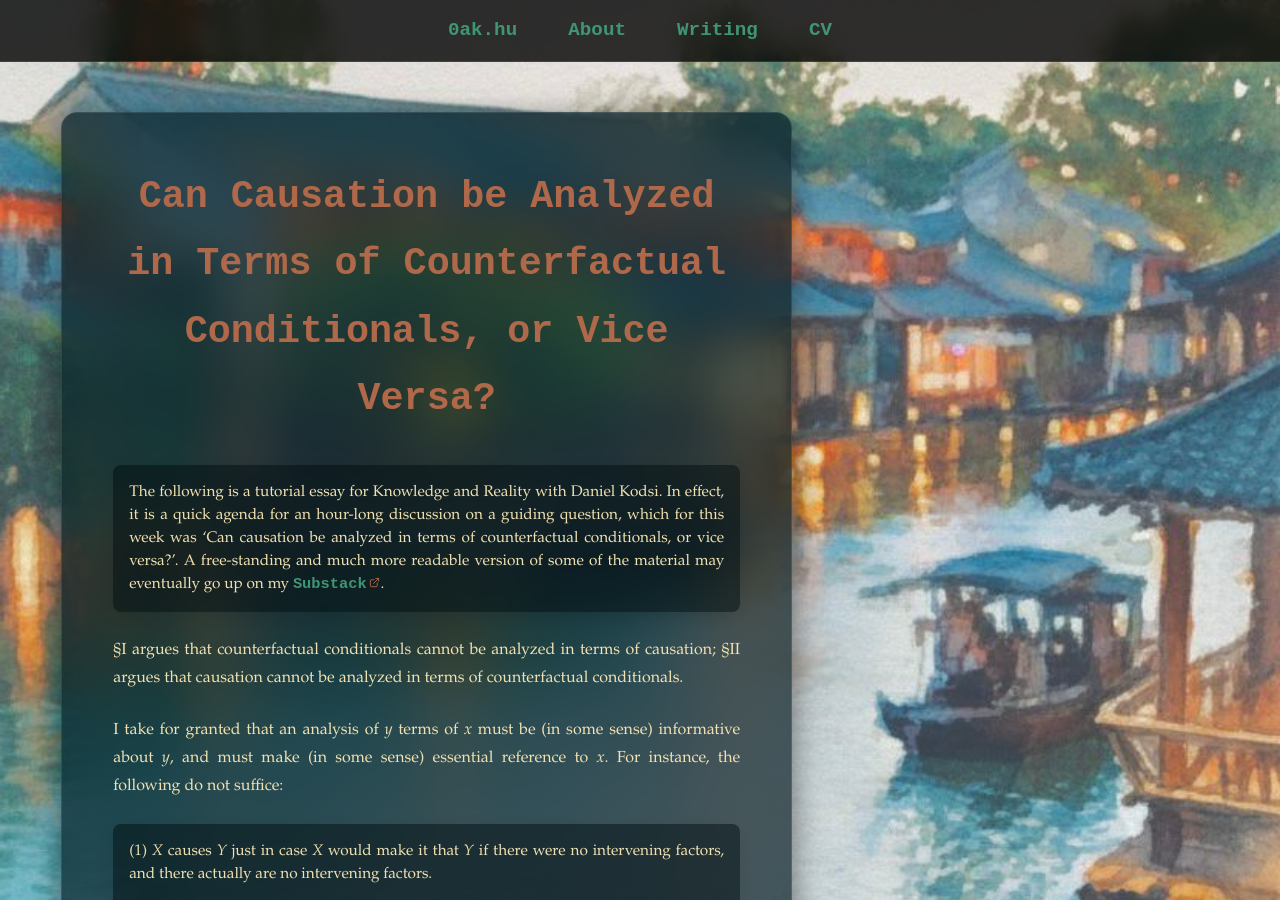
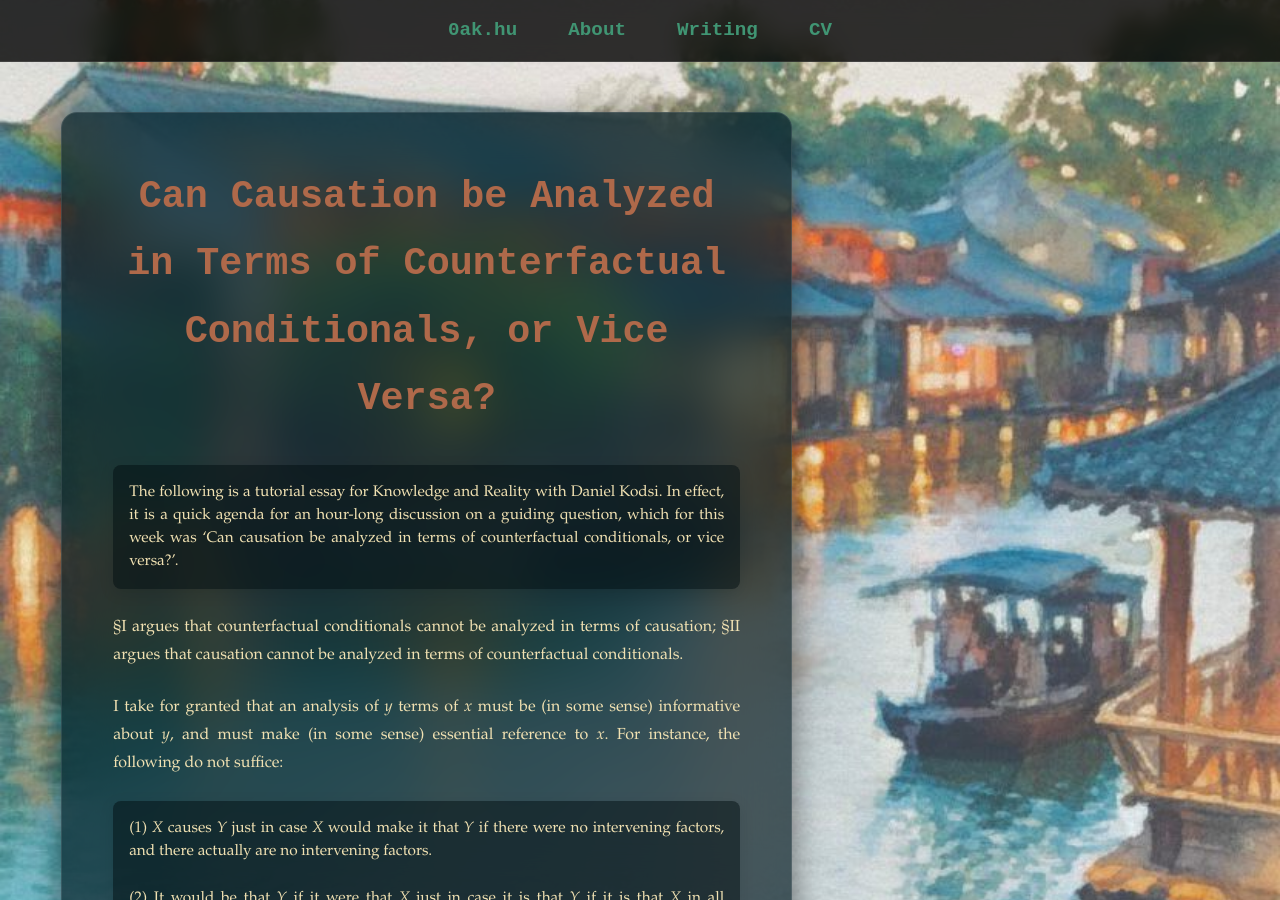
Before and after one commit to oak-hu/oak-hu.github.io, a Jekyll site: the page built from writing/causation.md, in a window 1280 px wide and 900 px high. Built offline with Jekyll 4.4.1, drawn with Linux system fonts in a browser that asks for light colours; some web fonts are replaced.

Commit message:
Update causation.md

```diff
--- a/writing/causation.md
+++ b/writing/causation.md
@@ -7,7 +7,7 @@ tag: "Knowledge and Reality (Week 5)"
 
 # Can Causation be Analyzed in Terms of Counterfactual Conditionals, or Vice Versa?
 
-> The following is a tutorial essay for Knowledge and Reality with Daniel Kodsi. In effect, it is a quick agenda for an hour-long discussion on a guiding question, which for this week was ‘Can causation be analyzed in terms of counterfactual conditionals, or vice versa?’. A free-standing and much more readable version of some of the material may eventually go up on my [Substack](https://offhandquibbles.substack.com/).
+> The following is a tutorial essay for Knowledge and Reality with Daniel Kodsi. In effect, it is a quick agenda for an hour-long discussion on a guiding question, which for this week was ‘Can causation be analyzed in terms of counterfactual conditionals, or vice versa?’.
 
 §I argues that counterfactual conditionals cannot be analyzed in terms of causation; §II argues that causation cannot be analyzed in terms of counterfactual conditionals.
 
```
